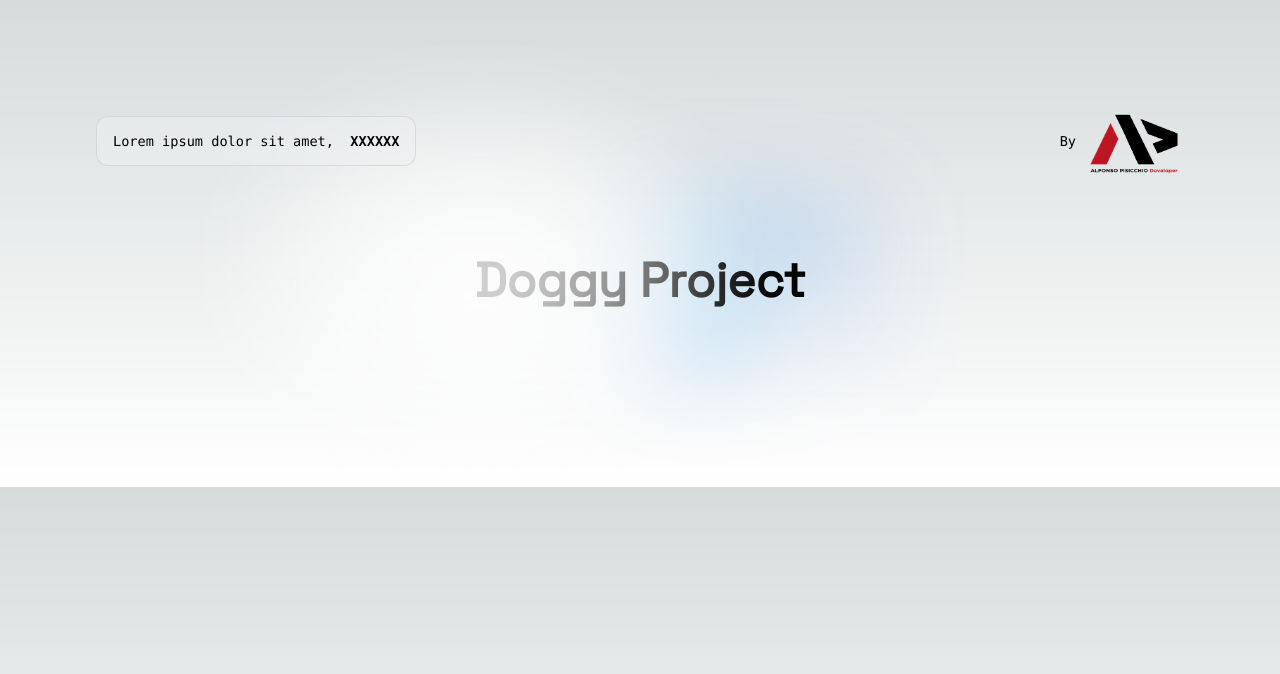
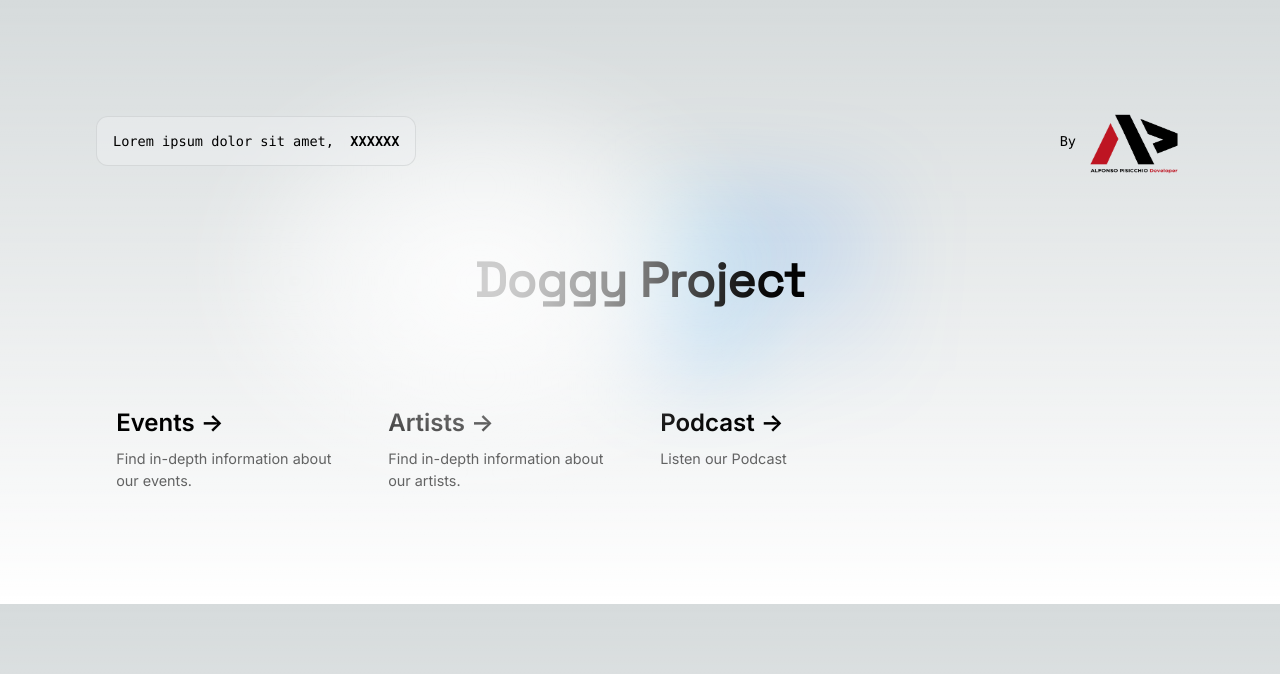
Before and after one commit to Forz70043/doggyproject, a Next.js app: page / in a window 1280 px wide. Shown: the top 674 px of the page. Built offline with nearby package versions, Linux system fonts and the light colour scheme.

Commit message:
Update gridComponents

```diff
--- a/components/gridComponent.js
+++ b/components/gridComponent.js
@@ -1,6 +1,7 @@
 import React from 'react'
 import styles from '@/styles/Home.module.css'
 import { Inter } from '@next/font/google'
+import GridElement from './gridElement'
 const inter = Inter({ subsets: ['latin'] })
 
 let gridListsDefault = [
@@ -23,21 +24,16 @@ let gridListsDefault = [
 
 export default function GridComponent(){
 
+    let elems = gridListsDefault.map(elem=>{
+        {console.log("elem: ", elem)}
+        return<GridElement href={elem.href} title={elem.title} description={elem.description} />
+    });
+
     return (
         <>
-        <div className={styles.grid}>
-        {gridListsDefault.forEach(gridList=>{
-            {console.log(gridList)}
-            <a href={gridList.href} className={styles.card} target="_blank" rel="noopener noreferrer">
-                <h2 className={inter.className}>
-                    {gridList.title} <span>-&gt;</span>
-                </h2>
-                <p className={inter.className}>
-                    {gridList.description}
-                </p>
-            </a>
-        })}
-        </div>
+            <div className={styles.grid}>
+                {elems}
+            </div>
         </>
     )
 }
```
